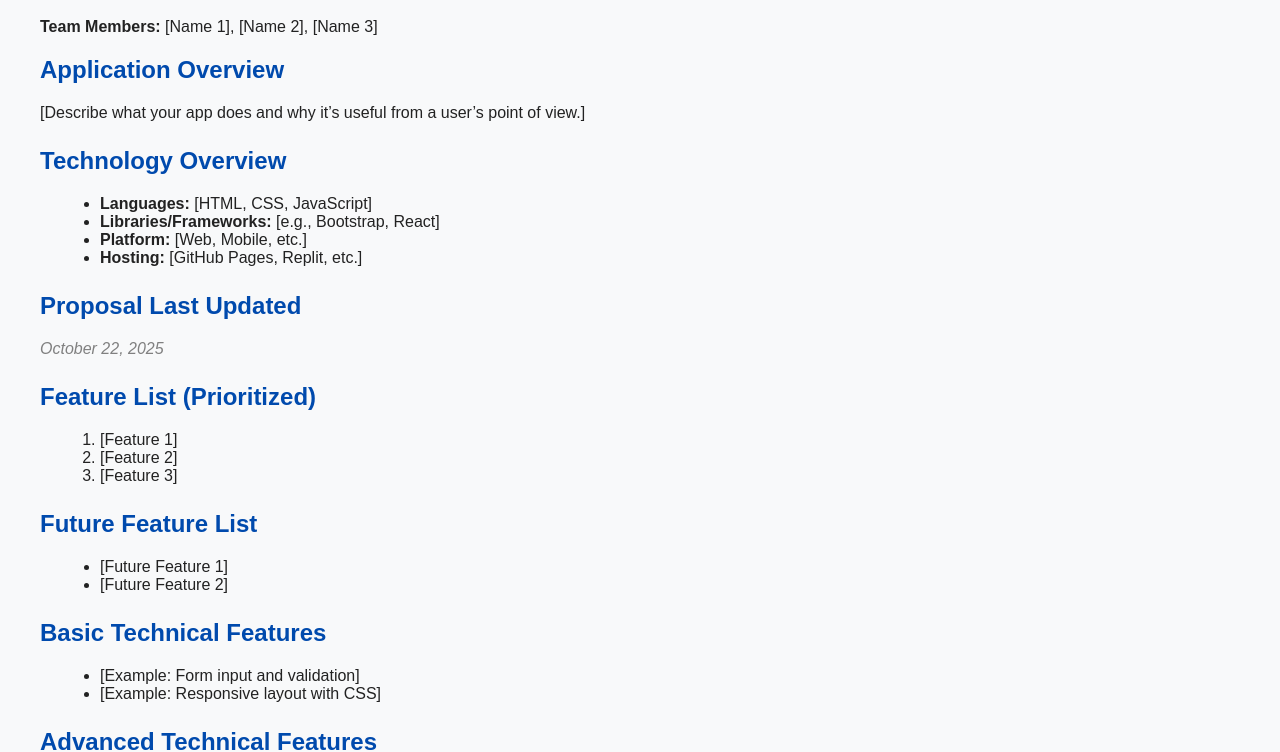
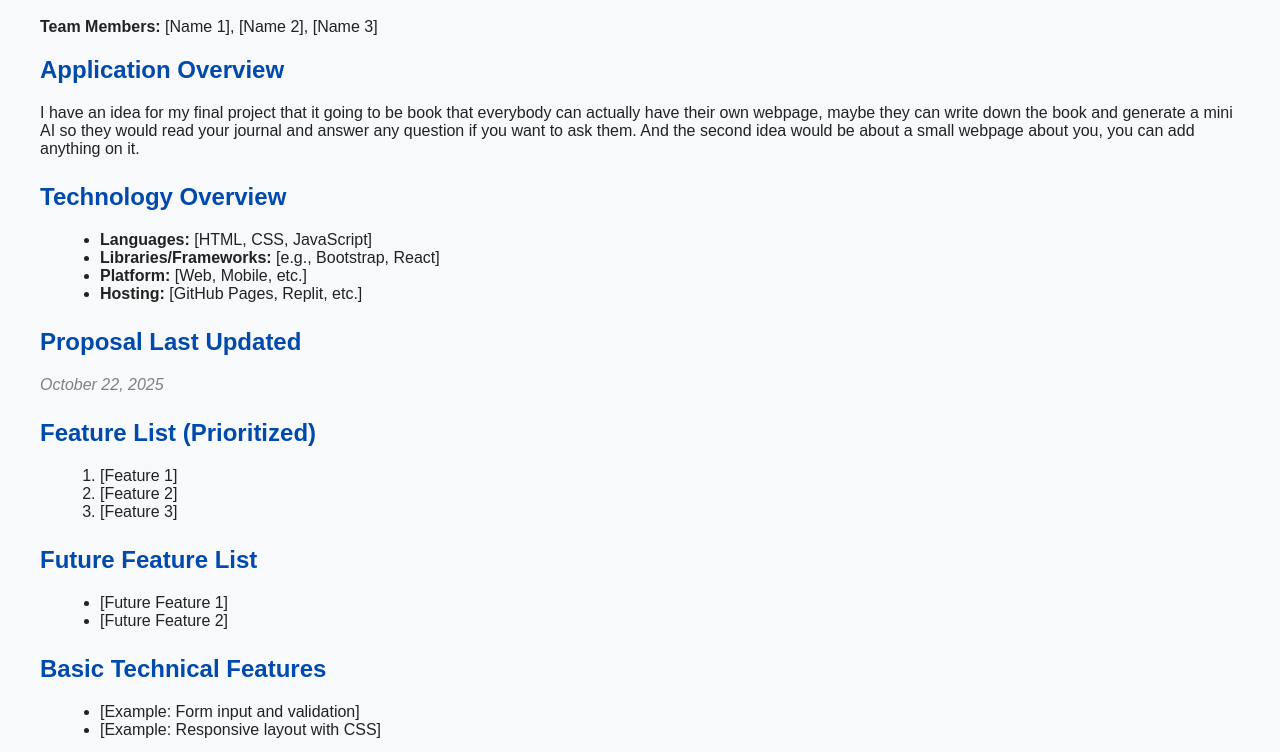
Before and after one commit to qhuynh-netizen/class-project-proposal, a plain HTML site: page index.html in a window 1280 px wide. Shown: the part 80-832 px from the top of the page. Drawn offline with Linux system fonts and the light colour scheme.

Commit message:
Update index.html

```diff
--- a/index.html
+++ b/index.html
@@ -19,7 +19,7 @@
 
   <section>
     <h2>Application Overview</h2>
-    <p>[Describe what your app does and why it’s useful from a user’s point of view.]</p>
+    <p>I have an idea for my final project that it going to be book that everybody can actually have their own webpage, maybe they can write down the book and generate a mini AI so they would read your journal and answer any question if you want to ask them. And the second idea would be about a small webpage about you, you can add anything on it.</p>
   </section>
 
   <section>
```
